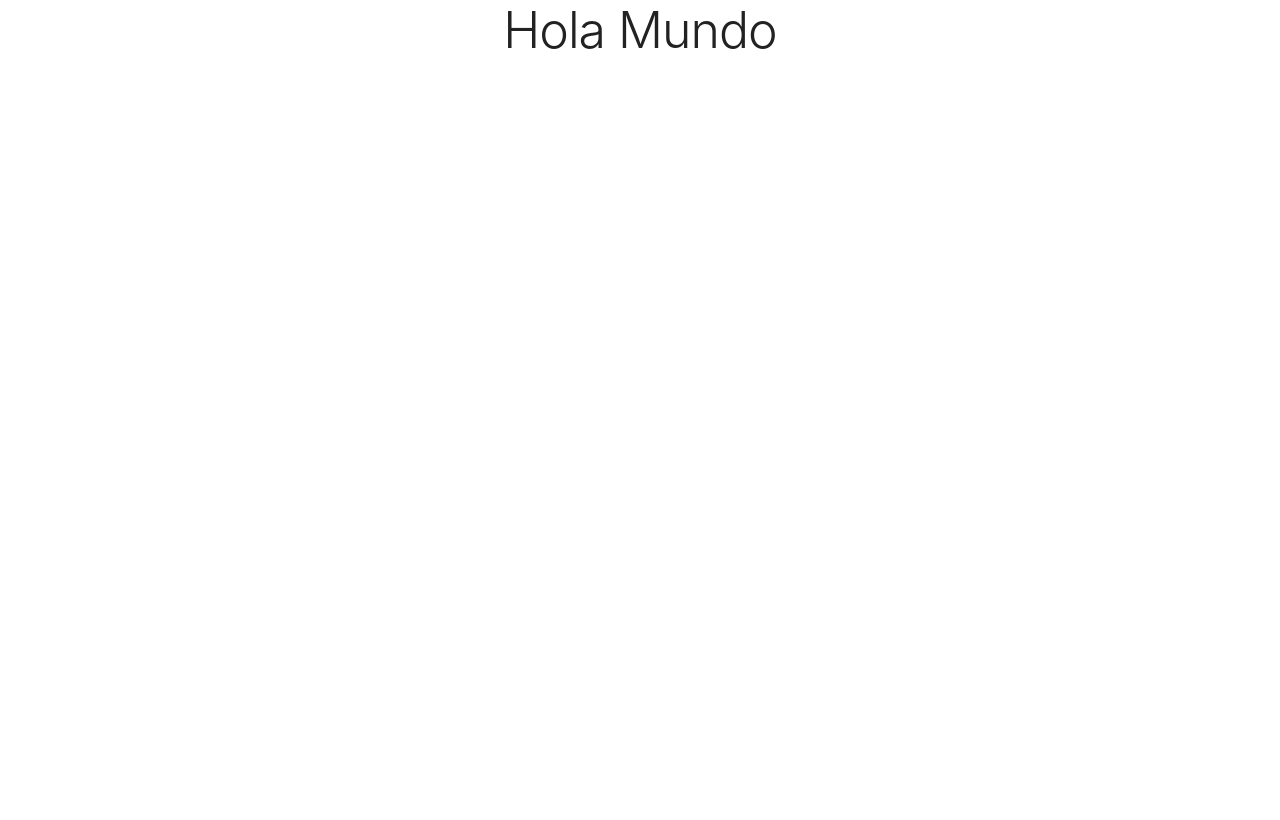
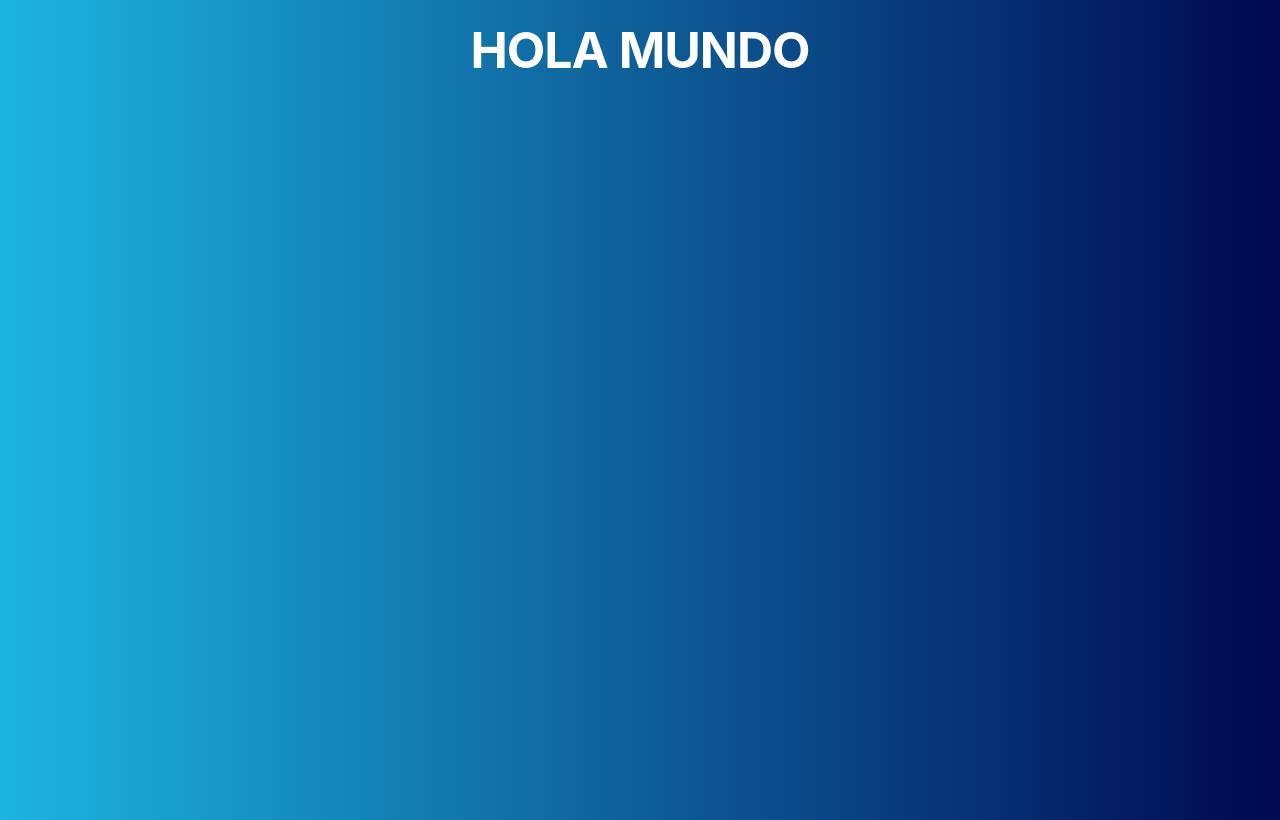
Before and after one commit to bl00p1ng/Cotizador-Prestamos-React, a React (Create React App) app: page / in a window 1280 px wide. Built offline with nearby package versions, Linux system fonts and the light colour scheme.

Commit message:
351 Comenzando nuestro primer proyecto

```diff
--- a/src/App.js
+++ b/src/App.js
@@ -1,10 +1,12 @@
-import './App.css';
+import React, { Fragment } from 'react';
+
+import Header from './components/Header'
 
 function App() {
   return (
-    <div className="App">
-      <h1>Hola Mundo</h1>
-    </div>
+    <Fragment>
+      <Header />
+    </Fragment>
   );
 }
 
--- /dev/null
+++ b/src/components/Header.js
@@ -0,0 +1,9 @@
+import React from 'react'
+
+const Header = () => {
+  return (
+    <h1>Hola Mundo</h1>
+  )
+}
+
+export default Header
--- a/src/index.css
+++ b/src/index.css
@@ -1,13 +1,64 @@
+html {
+  height: 100%;
+}
 body {
-  margin: 0;
-  font-family: -apple-system, BlinkMacSystemFont, 'Segoe UI', 'Roboto', 'Oxygen',
-    'Ubuntu', 'Cantarell', 'Fira Sans', 'Droid Sans', 'Helvetica Neue',
+  font-family: -apple-system, BlinkMacSystemFont, "Segoe UI", "Roboto", "Oxygen",
+    "Ubuntu", "Cantarell", "Fira Sans", "Droid Sans", "Helvetica Neue",
     sans-serif;
   -webkit-font-smoothing: antialiased;
   -moz-osx-font-smoothing: grayscale;
+  background: linear-gradient(90deg, #1CB5E0 0%, #000851 100%);
+  height: 100%;
+}
+h1 {
+  color: white;
+  text-transform: uppercase;
+  text-align: center;
+  margin-top: 2rem;
+  font-weight: bold;
+}
+.container {
+  background-color: white;
+  padding: 1rem;
+  border-radius: 1rem;
+  margin-top: 2rem;
+  min-height: 80vh;
 }
 
-code {
-  font-family: source-code-pro, Menlo, Monaco, Consolas, 'Courier New',
-    monospace;
+form, .messages {
+  padding: 2rem;
+  max-width: 600px;
+  margin: 0 auto;
 }
+.messages {
+  text-align: center;
+}
+.result {
+  border: 2px solid #00b0d7;
+  padding: 3rem 0;
+}
+.result p {
+  margin: 0;
+}
+form label {
+  text-align: center;
+  font-size: 2rem;
+}
+input[type="submit"]:disabled{
+  opacity: .2;
+  color: black;
+}
+
+.error {
+  background-color: white;
+  border:2px solid red;
+  padding: .5rem;
+  text-align: center;
+  color: red;
+  text-transform: uppercase;
+  max-width: 600px;
+  margin: 0 auto;
+}
+.resultado p {
+  margin: 0;
+}
```
